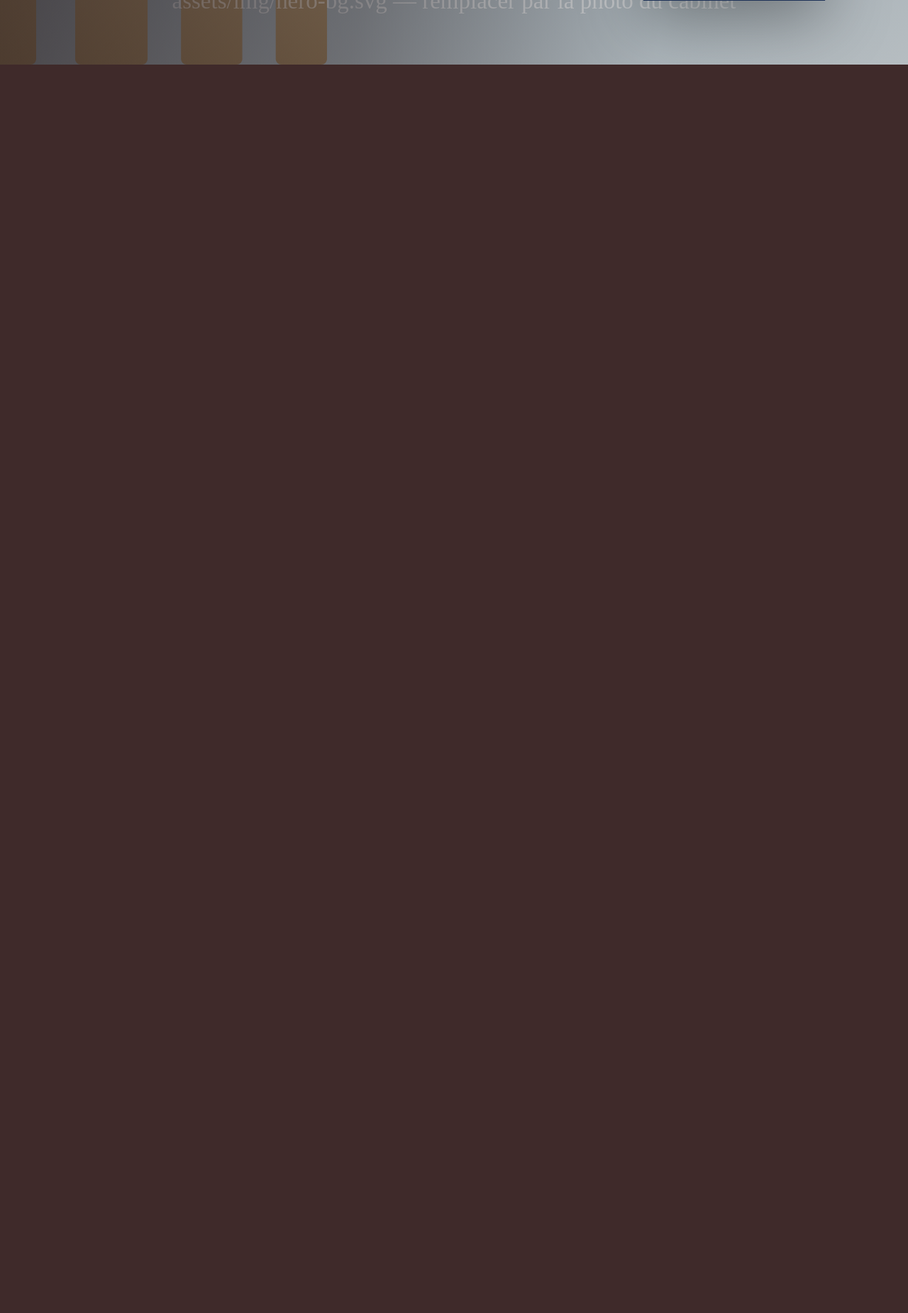
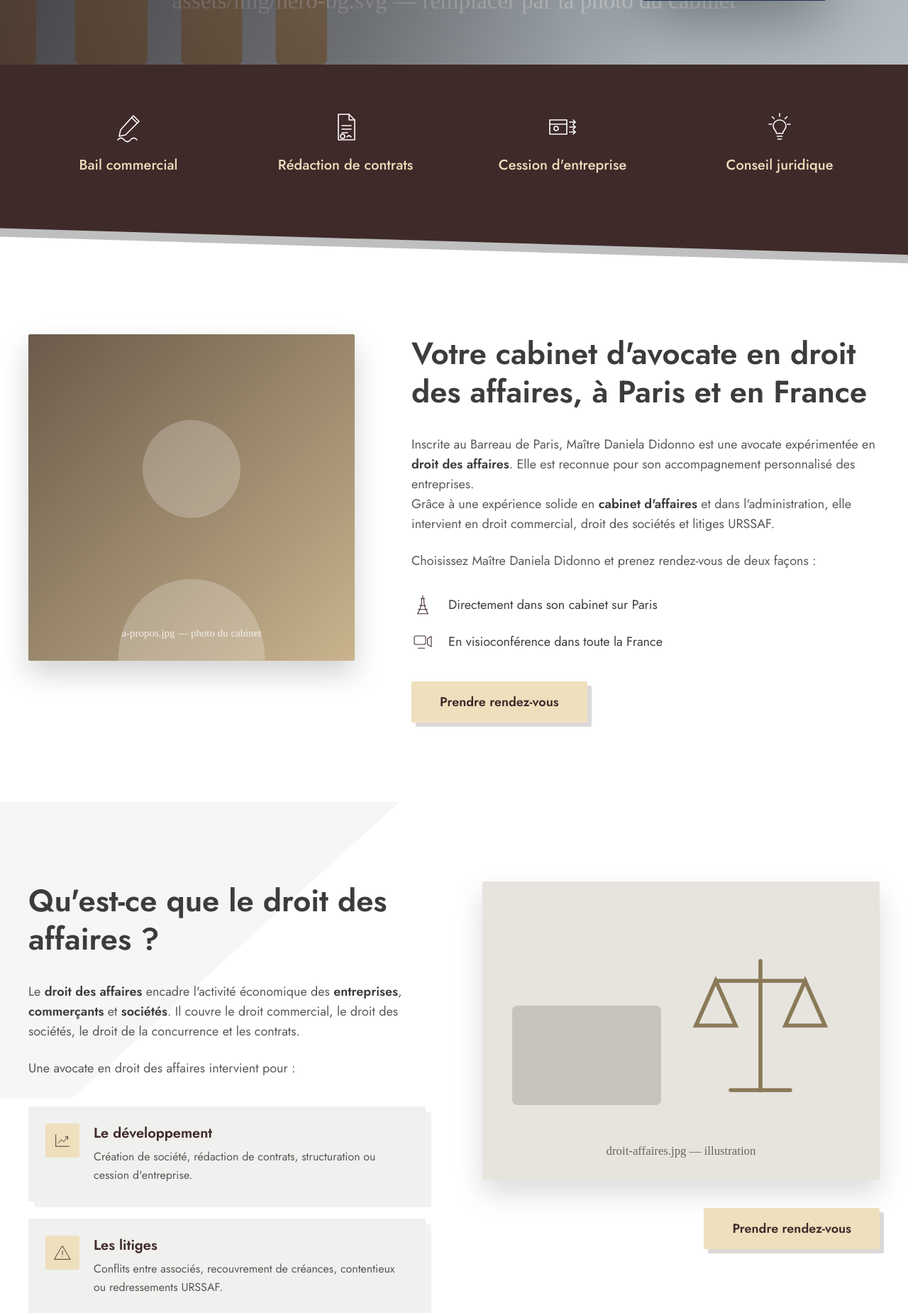
Before and after one commit to freddy2122/avt, a Laravel app: page / in a window 1280 px wide. Shown: the part 757-2607 px from the top of the page at 71% size. Before the commit the page ends 848 px from the top, so only its background shows below. Run offline with Laravel 12, Linux system fonts and the light colour scheme; some libraries are stand-ins or nearby versions.

Commit message:
Ajoute les trois sections suivantes de la page d'accueil
- Bandeau des compétences sous la bannière, coupé en biais (clip-path) avec
  son ombre décalée, alimenté par config/cabinet.php
- Section « Votre cabinet d'avocate en droit des affaires » : photo carrée,
  présentation au féminin, modes de rendez-vous et bouton
- Section « Qu'est-ce que le droit des affaires ? » : texte, cartes
  développement / litiges et illustration
- Composant <x-icon /> regroupant huit pictogrammes dessinés en SVG
- Les compétences pilotent désormais le sous-menu du header et le bandeau
- Placeholders a-propos.svg et droit-affaires.svg, remplacés dès qu'un
  fichier .jpg/.webp du même nom est déposé
- Couleurs ink et gris ajoutées au thème, ancres décalées sous le header fixe

Co-Authored-By: Claude Opus 5 <noreply@anthropic.com>
Claude-Session: https://claude.ai/code/session_01NbMVsyuNcUBVQpigQgvhwG

```diff
--- a/config/cabinet.php
+++ b/config/cabinet.php
@@ -2,16 +2,19 @@
 
 /*
 |--------------------------------------------------------------------------
-| Identité du cabinet
+| Identité et contenu du cabinet
 |--------------------------------------------------------------------------
 |
-| Un seul endroit à modifier pour le nom, le titre et les accroches affichés
-| dans le header, la bannière et les métadonnées de la page.
+| Un seul endroit à modifier pour le nom, les compétences et les accroches
+| affichés dans le header, la bannière et les sections de la page d'accueil.
 |
 */
 
 return [
     'nom' => 'Maître Daniela DIDONNO',
+
+    // Variante utilisée à l'intérieur des phrases
+    'nom_texte' => 'Maître Daniela Didonno',
 
     // Initiales affichées dans le logo
     'initiales' => 'DD',
@@ -23,5 +26,25 @@ return [
 
     'accroche' => 'Cabinet physique et digitalisé dans toute la France',
 
+    'barreau' => 'Barreau de Paris',
+
     'meta_description' => 'Maître Daniela Didonno, avocate en droit des affaires à Paris. Cabinet physique et digitalisé dans toute la France.',
+
+    /*
+     | Compétences : alimentent à la fois le sous-menu « Compétences » du
+     | header et le bandeau situé sous la bannière. La clé « icone »
+     | correspond à un cas du composant <x-icon />.
+     */
+    'competences' => [
+        ['label' => 'Bail commercial',       'icone' => 'signature', 'url' => '#bail-commercial'],
+        ['label' => 'Rédaction de contrats', 'icone' => 'contrat',   'url' => '#redaction-contrats'],
+        ["label" => "Cession d'entreprise",  'icone' => 'cession',   'url' => '#cession-entreprise'],
+        ['label' => 'Conseil juridique',     'icone' => 'conseil',   'url' => '#conseil-juridique'],
+    ],
+
+    // Modes de rendez-vous listés dans la section « À propos »
+    'rendez_vous' => [
+        ['label' => 'Directement dans son cabinet sur Paris', 'icone' => 'eiffel'],
+        ['label' => 'En visioconférence dans toute la France', 'icone' => 'visio'],
+    ],
 ];
--- /dev/null
+++ b/resources/views/components/icon.blade.php
@@ -0,0 +1,70 @@
+@props(['name' => ''])
+
+{{-- Pictogrammes en trait, dessinés en SVG : aucune police d'icônes à charger. --}}
+<svg {{ $attributes->merge([
+        'class' => 'h-10 w-10',
+        'viewBox' => '0 0 48 48',
+        'fill' => 'none',
+        'stroke' => 'currentColor',
+        'stroke-width' => '1.6',
+        'stroke-linecap' => 'round',
+        'stroke-linejoin' => 'round',
+    ]) }} aria-hidden="true">
+    @switch($name)
+
+        @case('signature')
+            <path d="M31 8 39 16 20 35l-9 2 2-9z"/>
+            <path d="M28.5 10.5 36.5 18.5"/>
+            <path d="M9 42c3-3.5 6-3.5 9 0s6 3.5 9 0 6-3.5 9 0"/>
+            @break
+
+        @case('contrat')
+            <path d="M14 6h15l8 8v28H14z"/>
+            <path d="M29 6v8h8"/>
+            <path d="M19 22h13M19 27h13M19 32h8"/>
+            <circle cx="20" cy="37" r="3"/>
+            <path d="M26 38c2-2.5 4-2.5 6 0"/>
+            @break
+
+        @case('cession')
+            <path d="M6 14h24v20H6z"/>
+            <path d="M6 20h24"/>
+            <circle cx="15" cy="26" r="3"/>
+            <path d="M34 17h8M34 24h8M34 31h8"/>
+            <path d="M39 14l3 3-3 3M39 21l3 3-3 3M39 28l3 3-3 3"/>
+            @break
+
+        @case('conseil')
+            <path d="M24 5v4M9 20h4M35 20h4M13.5 9.5l2.8 2.8M34.5 9.5l-2.8 2.8"/>
+            <path d="M24 14c5 0 9 3.8 9 8.6 0 3.2-1.8 5.2-3.2 6.9-.9 1.1-1.3 2.1-1.3 3.5h-9c0-1.4-.4-2.4-1.3-3.5-1.4-1.7-3.2-3.7-3.2-6.9C15 17.8 19 14 24 14z"/>
+            <path d="M20.5 37h7M21.5 41h5"/>
+            @break
+
+        @case('eiffel')
+            <path d="M24 5v6"/>
+            <path d="M20 11h8"/>
+            <path d="M22 11c0 12-4 25-9 32h22c-5-7-9-20-9-32"/>
+            <path d="M17.5 26h13M14 34h20"/>
+            @break
+
+        @case('visio')
+            <rect x="6" y="12" width="24" height="18" rx="3"/>
+            <path d="M34 18l8-5v22l-8-5z"/>
+            <path d="M14 38h14"/>
+            @break
+
+        @case('developpement')
+            <path d="M8 38V10"/>
+            <path d="M8 38h32"/>
+            <path d="M14 30l7-8 6 5 10-12"/>
+            <path d="M31 15h6v6"/>
+            @break
+
+        @case('litige')
+            <path d="M24 8 43 40H5z"/>
+            <path d="M24 20v9"/>
+            <path d="M24 34h.02"/>
+            @break
+
+    @endswitch
+</svg>
--- a/resources/views/home.blade.php
+++ b/resources/views/home.blade.php
@@ -4,4 +4,7 @@
 
 @section('content')
     @include('partials.hero')
+    @include('partials.competences-bar')
+    @include('partials.a-propos')
+    @include('partials.droit-affaires')
 @endsection
--- a/resources/views/layouts/app.blade.php
+++ b/resources/views/layouts/app.blade.php
@@ -21,6 +21,8 @@
                         'brown-dark': '#33201f',
                         cream: '#eee0bd',
                         'cream-soft': '#f5ecd6',
+                        ink: '#3c3c3b',
+                        gris: '#f0f0ee',
                     },
                     fontFamily: {
                         title: ['"Playfair Display"', 'Georgia', 'serif'],
@@ -33,7 +35,7 @@
 
     <link rel="stylesheet" href="{{ asset('css/site.css') }}">
 </head>
-<body class="font-body antialiased bg-white text-white">
+<body class="font-body antialiased bg-white text-ink">
 
     @include('partials.header')
 
--- /dev/null
+++ b/resources/views/partials/a-propos.blade.php
@@ -0,0 +1,46 @@
+@php
+    use App\Support\SiteImage;
+@endphp
+
+<section id="a-propos" class="scroll-mt-28 bg-white py-20 lg:py-28">
+    <div class="mx-auto grid max-w-[1400px] items-start gap-12 px-6 lg:grid-cols-[minmax(0,460px)_minmax(0,1fr)] lg:gap-20 lg:px-10">
+
+        <figure class="m-0">
+            <img src="{{ SiteImage::url('a-propos') }}"
+                 alt="{{ config('cabinet.nom') }}, avocate au {{ config('cabinet.barreau') }}"
+                 class="aspect-square w-full rounded-sm object-cover shadow-[0_18px_40px_rgba(0,0,0,0.18)]">
+        </figure>
+
+        <div class="text-ink">
+            <h2 class="mb-8 font-body text-[clamp(28px,3.4vw,44px)] font-semibold leading-tight">
+                Votre cabinet d'avocate en droit des affaires, à Paris et en France
+            </h2>
+
+            <p class="mb-6 text-[17px] leading-[1.9] text-ink/85 lg:text-lg">
+                Inscrite au {{ config('cabinet.barreau') }}, {{ config('cabinet.nom_texte') }} est une avocate
+                expérimentée en <strong class="font-semibold text-ink">droit des affaires</strong>. Elle est reconnue
+                pour son accompagnement personnalisé des entreprises.<br>
+                Grâce à une expérience solide en <strong class="font-semibold text-ink">cabinet d'affaires</strong>
+                et dans l'administration, elle intervient en droit commercial, droit des sociétés et litiges URSSAF.
+            </p>
+
+            <p class="mb-8 text-[17px] leading-[1.9] text-ink/85 lg:text-lg">
+                Choisissez {{ config('cabinet.nom_texte') }} et prenez rendez-vous de deux façons :
+            </p>
+
+            <ul class="mb-10 space-y-5">
+                @foreach (config('cabinet.rendez_vous') as $mode)
+                    <li class="flex items-center gap-5">
+                        <x-icon :name="$mode['icone']" class="h-8 w-8 shrink-0 text-brown" />
+                        <span class="text-[17px] text-ink lg:text-lg">{{ $mode['label'] }}</span>
+                    </li>
+                @endforeach
+            </ul>
+
+            <a href="#rendez-vous"
+               class="inline-flex items-center justify-center rounded-sm bg-cream px-10 py-5 text-[18px] font-semibold leading-none text-brown shadow-[6px_6px_0_rgba(63,42,42,0.18)] transition hover:-translate-y-0.5 hover:bg-cream-soft">
+                Prendre rendez-vous
+            </a>
+        </div>
+    </div>
+</section>
--- /dev/null
+++ b/resources/views/partials/competences-bar.blade.php
@@ -0,0 +1,20 @@
+{{-- Bandeau des compétences, coupé en biais sous la bannière --}}
+<section id="competences" class="relative scroll-mt-24">
+
+    {{-- Ombre décalée qui prolonge la diagonale --}}
+    <span aria-hidden="true"
+          class="absolute inset-x-0 top-0 h-full translate-y-3 bg-black/25 [clip-path:polygon(0_0,100%_0,100%_100%,0_86%)]"></span>
+
+    <div class="relative bg-brown [clip-path:polygon(0_0,100%_0,100%_100%,0_86%)]">
+        <div class="mx-auto grid max-w-[1400px] grid-cols-2 gap-x-6 gap-y-10 px-6 pb-24 pt-14 sm:gap-y-12 lg:grid-cols-4 lg:px-10 lg:pb-28 lg:pt-16">
+            @foreach (config('cabinet.competences') as $competence)
+                <a href="{{ $competence['url'] }}" class="group flex flex-col items-center gap-4 text-center">
+                    <x-icon :name="$competence['icone']" class="h-12 w-12 text-white transition-transform duration-300 group-hover:-translate-y-1" />
+                    <span class="text-[17px] font-medium text-cream transition-colors group-hover:text-white lg:text-xl">
+                        {{ $competence['label'] }}
+                    </span>
+                </a>
+            @endforeach
+        </div>
+    </div>
+</section>
--- /dev/null
+++ b/resources/views/partials/droit-affaires.blade.php
@@ -0,0 +1,71 @@
+@php
+    use App\Support\SiteImage;
+
+    $domaines = [
+        [
+            'icone' => 'developpement',
+            'titre' => 'Le développement',
+            'texte' => "Création de société, rédaction de contrats, structuration ou cession d'entreprise.",
+        ],
+        [
+            'icone' => 'litige',
+            'titre' => 'Les litiges',
+            'texte' => 'Conflits entre associés, recouvrement de créances, contentieux ou redressements URSSAF.',
+        ],
+    ];
+@endphp
+
+<section id="droit-des-affaires" class="relative scroll-mt-28 overflow-hidden bg-white py-20 lg:py-28">
+
+    {{-- Voile diagonal très clair, en écho à la coupe du bandeau --}}
+    <span aria-hidden="true"
+          class="pointer-events-none absolute -left-24 -top-10 hidden h-[55%] w-[55%] bg-gris/60 [clip-path:polygon(0_0,100%_0,28%_100%,0_100%)] lg:block"></span>
+
+    <div class="relative mx-auto grid max-w-[1400px] items-start gap-12 px-6 lg:grid-cols-2 lg:gap-20 lg:px-10">
+
+        <div class="text-ink">
+            <h2 class="mb-8 font-body text-[clamp(28px,3.4vw,44px)] font-semibold leading-tight">
+                Qu'est-ce que le droit des affaires ?
+            </h2>
+
+            <p class="mb-6 text-[17px] leading-[1.9] text-ink/85 lg:text-lg">
+                Le <strong class="font-semibold text-ink">droit des affaires</strong> encadre l'activité économique
+                des <strong class="font-semibold text-ink">entreprises</strong>,
+                <strong class="font-semibold text-ink">commerçants</strong> et
+                <strong class="font-semibold text-ink">sociétés</strong>. Il couvre le droit commercial, le droit
+                des sociétés, le droit de la concurrence et les contrats.
+            </p>
+
+            <p class="mb-10 text-[17px] leading-[1.9] text-ink/85 lg:text-lg">
+                Une avocate en droit des affaires intervient pour :
+            </p>
+
+            <div class="space-y-6">
+                @foreach ($domaines as $domaine)
+                    <article class="flex items-start gap-5 rounded-sm bg-gris p-6 shadow-[8px_8px_0_rgba(0,0,0,0.05)]">
+                        <span class="flex h-12 w-12 shrink-0 items-center justify-center rounded-sm bg-cream text-brown">
+                            <x-icon :name="$domaine['icone']" class="h-7 w-7" />
+                        </span>
+                        <div>
+                            <h3 class="mb-1.5 text-xl font-semibold text-brown">{{ $domaine['titre'] }}</h3>
+                            <p class="text-[16px] leading-relaxed text-ink/85">{{ $domaine['texte'] }}</p>
+                        </div>
+                    </article>
+                @endforeach
+            </div>
+        </div>
+
+        <div class="flex flex-col items-start gap-10 lg:items-end">
+            <figure class="m-0 w-full">
+                <img src="{{ SiteImage::url('droit-affaires') }}"
+                     alt="Balance de la justice posée à côté d'un ordinateur portable"
+                     class="aspect-[4/3] w-full rounded-sm object-cover shadow-[0_18px_40px_rgba(0,0,0,0.15)]">
+            </figure>
+
+            <a href="#rendez-vous"
+               class="inline-flex items-center justify-center rounded-sm bg-cream px-10 py-5 text-[18px] font-semibold leading-none text-brown shadow-[6px_6px_0_rgba(63,42,42,0.18)] transition hover:-translate-y-0.5 hover:bg-cream-soft">
+                Prendre rendez-vous
+            </a>
+        </div>
+    </div>
+</section>
--- a/resources/views/partials/header.blade.php
+++ b/resources/views/partials/header.blade.php
@@ -6,13 +6,8 @@
         ['label' => 'Contact',    'url' => '#contact'],
     ];
 
-    $competences = [
-        ['label' => 'Droit des sociétés',      'url' => '#'],
-        ['label' => 'Droit commercial',        'url' => '#'],
-        ["label" => "Contrats d'affaires",     'url' => '#'],
-        ['label' => 'Contentieux des affaires','url' => '#'],
-        ['label' => 'Droit du travail',        'url' => '#'],
-    ];
+    // Le sous-menu reprend les compétences déclarées dans config/cabinet.php
+    $competences = config('cabinet.competences');
 @endphp
 
 <header id="header" class="fixed inset-x-0 top-0 z-50 bg-brown">
```
Also changed, not shown: README.md, public/images/a-propos.svg (added), public/images/droit-affaires.svg (added).
